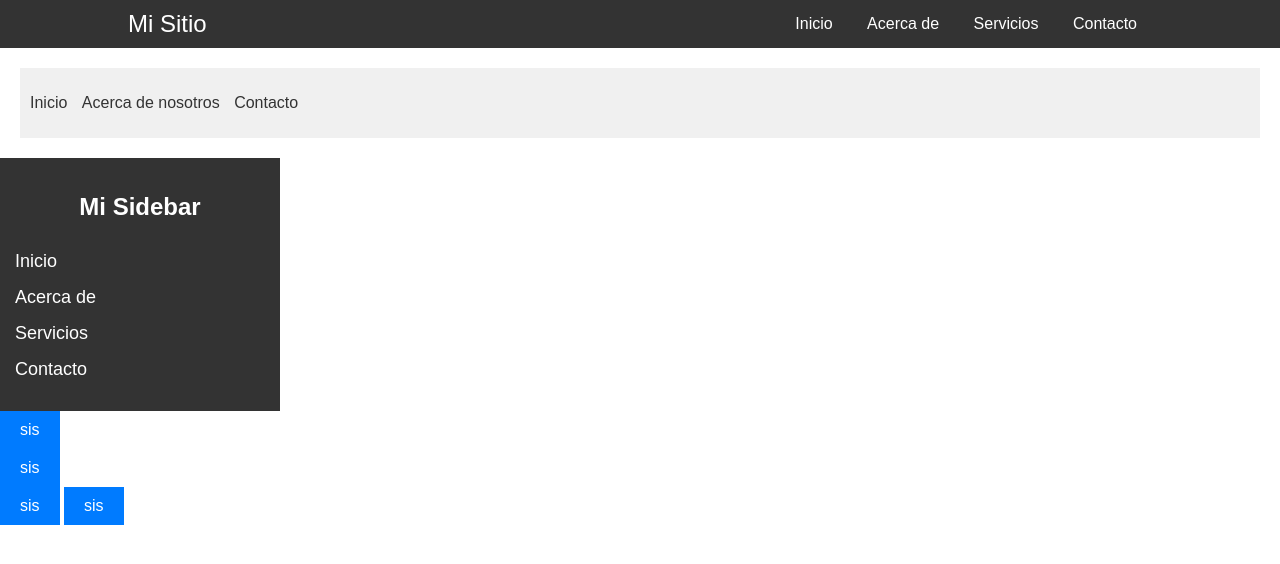
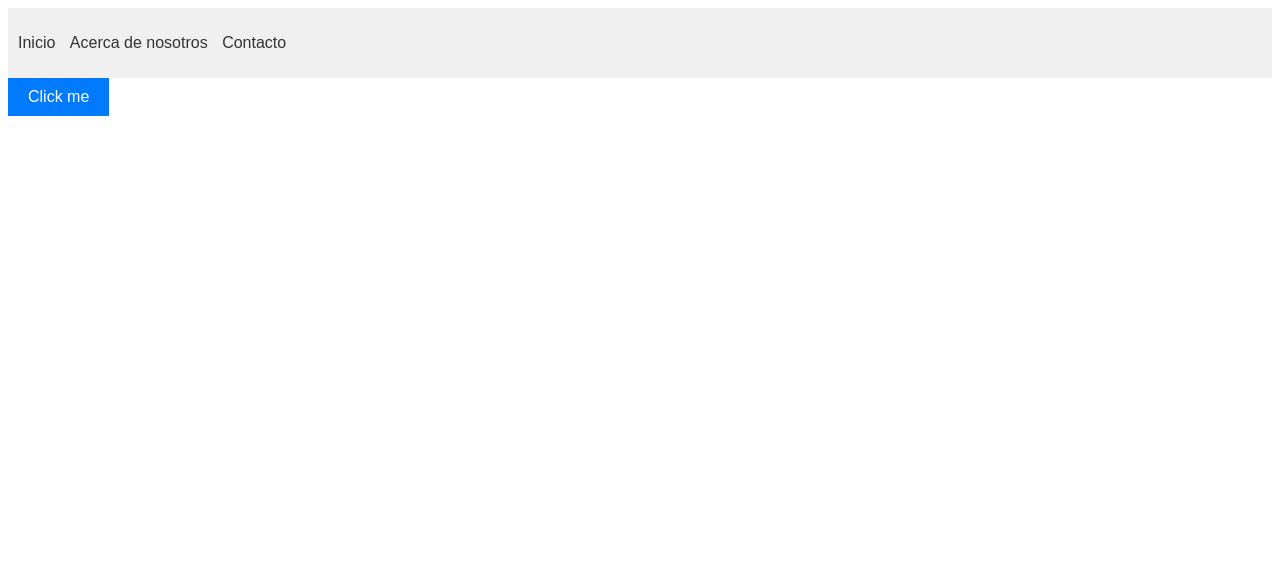
Before and after one commit to LautaroObregon/paginaoctubre, a plain HTML site: page index.html in a window 1280 px wide. Drawn offline with Linux system fonts and the light colour scheme; files whose address does not match are found by name.

Commit message:
Add files via upload

```diff
--- a/css/css.css
+++ b/css/css.css
@@ -22,7 +22,8 @@ body {
     color: #333;
   }
 
-
+  .carousel {
+  }
 
   button {
     padding: 10px 20px;
@@ -36,69 +37,3 @@ body {
   button:hover {
     background-color: #0056b3;
   }
-
-  body {
-    margin: 0;
-    font-family: Arial, sans-serif;
-}
-
-.navbar {
-    background-color: #333;
-    color: white;
-    padding: 10px 0;
-}
-
-.container {
-    display: flex;
-    justify-content: space-between;
-    align-items: center;
-    width: 80%;
-    margin: 0 auto;
-}
-
-.logo {
-    text-decoration: none;
-    font-size: 1.5em;
-    color: white;
-}
-
-.nav-links a {
-    text-decoration: none;
-    color: white;
-    margin: 0 15px;
-}
-
-.content {
-    padding: 20px;
-}
-.sidebar {
-  width: 250px;
-  background-color: #333;
-  padding: 15px;
-  color: white;
-}
-
-.sidebar h2 {
-  text-align: center;
-  margin-bottom: 30px;
-}
-
-.sidebar ul {
-  list-style: none;
-  padding: 0;
-}
-
-.sidebar ul li {
-  margin-bottom: 15px;
-}
-
-.sidebar ul li a {
-  text-decoration: none;
-  color: white;
-  font-size: 18px;
-}
-
-.content {
-  flex: 1;
-  padding: 20px;
-}
--- a/index.html
+++ b/index.html
@@ -6,22 +6,6 @@
   <link rel="stylesheet" type="text/css" href="js/js.js">
 </head>
 <body>
-
-
-  <nav class="navbar">
-    <div class="container">
-        <a href="#" class="logo">Mi Sitio</a>
-        <div class="nav-links">
-            <a href="#">Inicio</a>
-            <a href="#">Acerca de</a>
-            <a href="#">Servicios</a>
-            <a href="#">Contacto</a>
-        </div>
-    </div>
-</nav>
-
-<div class="content">
-
   <header>
     <nav>
       <ul>
@@ -35,35 +19,6 @@
   <section class="carousel">
   </section>
 
-
-      </div>
-
-      <div class="sidebar">
-        <h2>Mi Sidebar</h2>
-        <ul>
-            <li><a href="#">Inicio</a></li>
-            <li><a href="#">Acerca de</a></li>
-            <li><a href="#">Servicios</a></li>
-            <li><a href="#">Contacto</a></li>
-        </ul>
-    </div>
-
-    <div class="botones">
-      <div class="texto1">
-    <button onclick="mostrartexto1()">sis</button>
-    <h6 id="textoescondido1" style="display: none;" >hooolisss</h6>
-  </div>
-  <button onclick="mostrartexto2()">sis</button>
-    <h6 id="textoescondido2" style="display: none;" >hooolisss</h6>
-  </div>
-  <button onclick="mostrartexto3()">sis</button>
-    <h6 id="textoescondido3" style="display: none;" >hooolisss</h6>
-  </div>
-  <button onclick="mostrartexto4()">sis</button>
-    <h6 id="textoescondido4" style="display: none;" >hooolisss</h6>
-  </div>
-
-</div>
-
+  <button>Click me</button>
 </body>
 </html>
--- /dev/null
+++ b/js/js.js
@@ -0,0 +1,7 @@
+function alternarTexto(id) {
+    var elemento = document.getElementById(id);
+    if (elemento.style.display === "block" || elemento.style.display === "") {
+      elemento.style.display = "none";
+     } else {
+      elemento.style.display = "block";}
+  }
```
